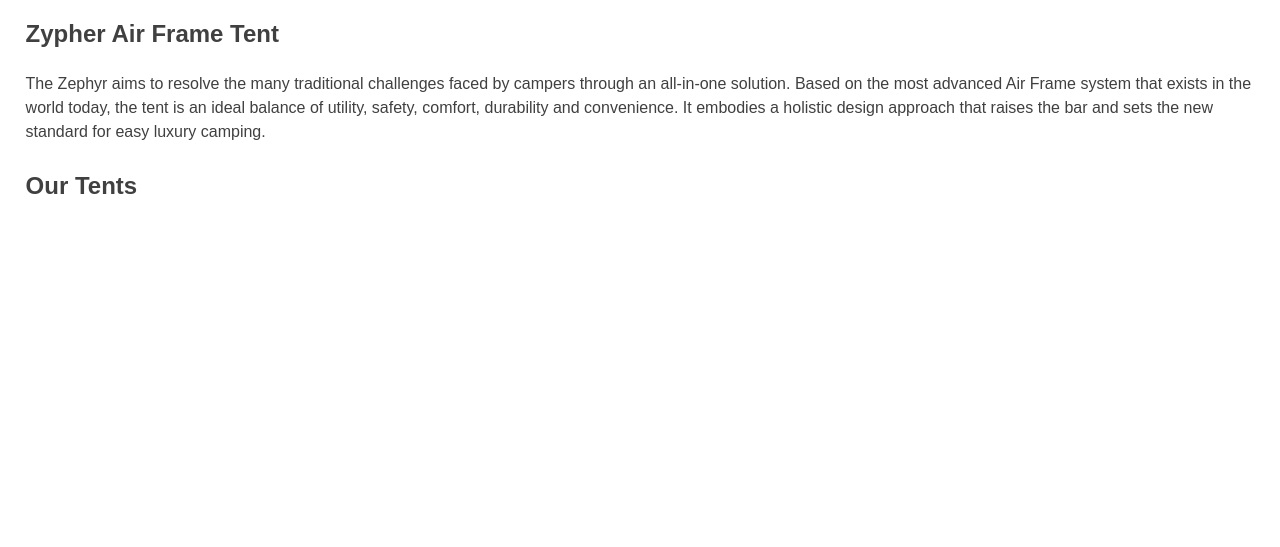
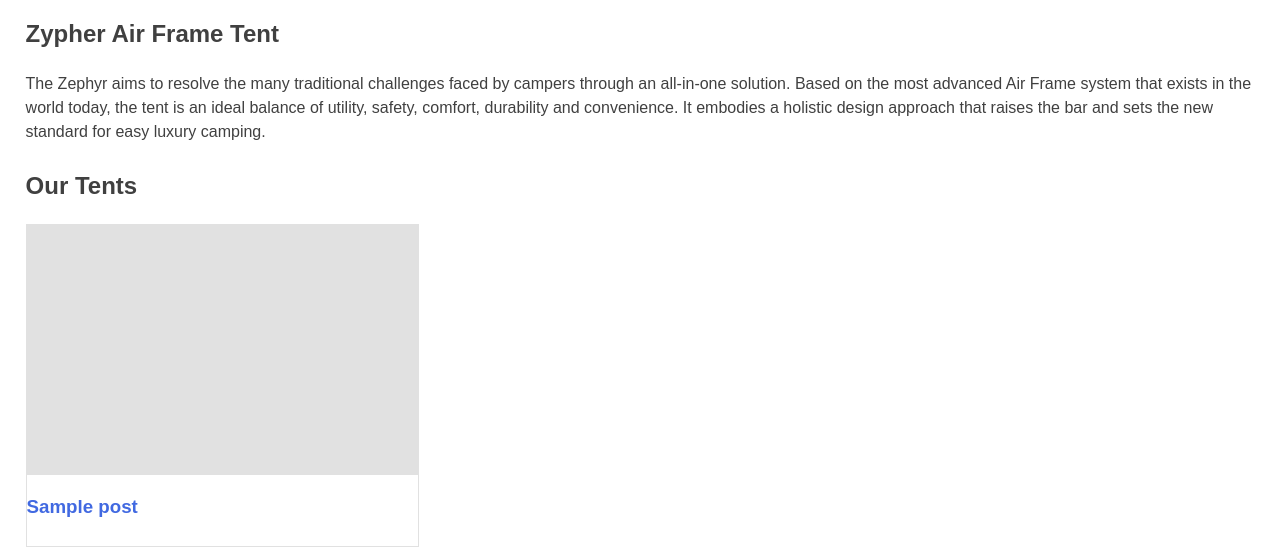
Before and after one commit to ermiljordan/OutdoorCollectives1, a WordPress theme: template themes/odc/home.php in a window 1280 px wide. Shown: the part 861-1408 px from the top of the page. Before the commit the page ends 1055 px from the top, so only its background shows below. Run offline with PHP 8.4 and a stand-in for WordPress, Linux system fonts and the light colour scheme; the site name, menu and one post (Sample post) are stand-ins, and other content is empty; some libraries are stand-ins or nearby versions.

Commit message:
pull post in the product post front page.

```diff
--- a/themes/odc/home.php
+++ b/themes/odc/home.php
@@ -33,7 +33,7 @@ get_header();
 	</section>
 	<section class="zypher-tents container">
 		<h2>Our Tents</h2>
-		<div class="zypher-tents">
+		<ul>
 		<?php
 				$args = array(
 					'posts_per_page' 		=> 3,
@@ -45,12 +45,17 @@ get_header();
 				);
 				?>
 				<?php	$product_posts = get_posts( $args );?>
-				<?php foreach ($product_posts as $post )  setup_postdata( $post );  /// FIX THIS PART?>
-			<div>
-				<?php the_post_thumbnail( 'Medium' ); ?>
-
-			</div>
-		</div>
+				<?php foreach ($product_posts as $post ) : (setup_postdata( $post ));  /// FIX THIS PART?>
+				<li>
+				<div class="thumbnail-tents">
+					<?php the_post_thumbnail( '' ); ?>
+				</div>
+				<div>
+				<h3><a class="post-title"> <?php the_title(); ?></h3>
+				<p><?php echo $post->post ?></p>
+				</div>
+				<?php endforeach; wp_reset_postdata(); ?>
+		</ul>
 	</section>
 
 <?php
--- a/themes/odc/sass/_home.scss
+++ b/themes/odc/sass/_home.scss
@@ -7,33 +7,31 @@
   justify-content: center;
 }
 
-//Zypher tent section//
-// .thumbnail-tent1 {
-//   background-image: url('images/ocImages/IMG_6986.JPG');
-//   height: 13rem;
-//   width: 17rem;
-// }
-// .thumbnail-tent2 {
-//   background-image: url('images/ocImages/IMG_6986.JPG');
-//   height: 13rem;
-//   width: 17rem;
-// }
-// .thumbnail-tent3 {
-//   background-image: url('images/ocImages/IMG_6986.JPG');
-//   height: 13rem;
-//   width: 17rem;
-// }
-// .thumbnail {
-//   display: flex;
-//   justify-content: space-around;
-//     .tent-1 {
-//       background-image: url('images/ocImages/IMG_6986.JPG');
-//     }
-//     .tent-2 {
-//       background-image: url('images/ocImages/IMG_6986.JPG');
-//     }
-//     .tent-3 {
-//       background-image: url('images/ocImages/IMG_6986.JPG');
-//     }
-
-// }
+.home .zypher-tents ul {
+  display: flex;
+  justify-content: space-between;
+  list-style-type: none;
+  margin-bottom: 0;
+  margin-left: 0;
+  padding-left: 0;
+  li {
+    border: 1px solid #e1e1e1;
+    flex: 0 1 32%;
+    position: relative;
+  }
+}
+.home .zypher-tents .thumbnail-tents {
+  background-color: #e1e1e1;
+  height: 250px;
+  overflow: hidden;
+  position: relative;
+    .wp-post-image {
+      left: 50%;
+      max-height: 250px;
+      max-width: none;
+      position: absolute;
+      top:50%;
+      transform: translate(-50%,-52%);
+      width: auto;
+    }
+}
--- a/themes/odc/style.css
+++ b/themes/odc/style.css
@@ -850,6 +850,39 @@ object {
       -ms-flex-pack: center;
           justify-content: center; }
 
+.home .zypher-tents ul {
+  display: -webkit-box;
+  display: -ms-flexbox;
+  display: flex;
+  -webkit-box-pack: justify;
+      -ms-flex-pack: justify;
+          justify-content: space-between;
+  list-style-type: none;
+  margin-bottom: 0;
+  margin-left: 0;
+  padding-left: 0; }
+  .home .zypher-tents ul li {
+    border: 1px solid #e1e1e1;
+    -webkit-box-flex: 0;
+        -ms-flex: 0 1 32%;
+            flex: 0 1 32%;
+    position: relative; }
+
+.home .zypher-tents .thumbnail-tents {
+  background-color: #e1e1e1;
+  height: 250px;
+  overflow: hidden;
+  position: relative; }
+  .home .zypher-tents .thumbnail-tents .wp-post-image {
+    left: 50%;
+    max-height: 250px;
+    max-width: none;
+    position: absolute;
+    top: 50%;
+    -webkit-transform: translate(-50%, -52%);
+            transform: translate(-50%, -52%);
+    width: auto; }
+
 .header-background {
   background-color: transparent; }
 
```
Also changed, not shown: themes/odc/build/css/style.min.css, 1 other file.
